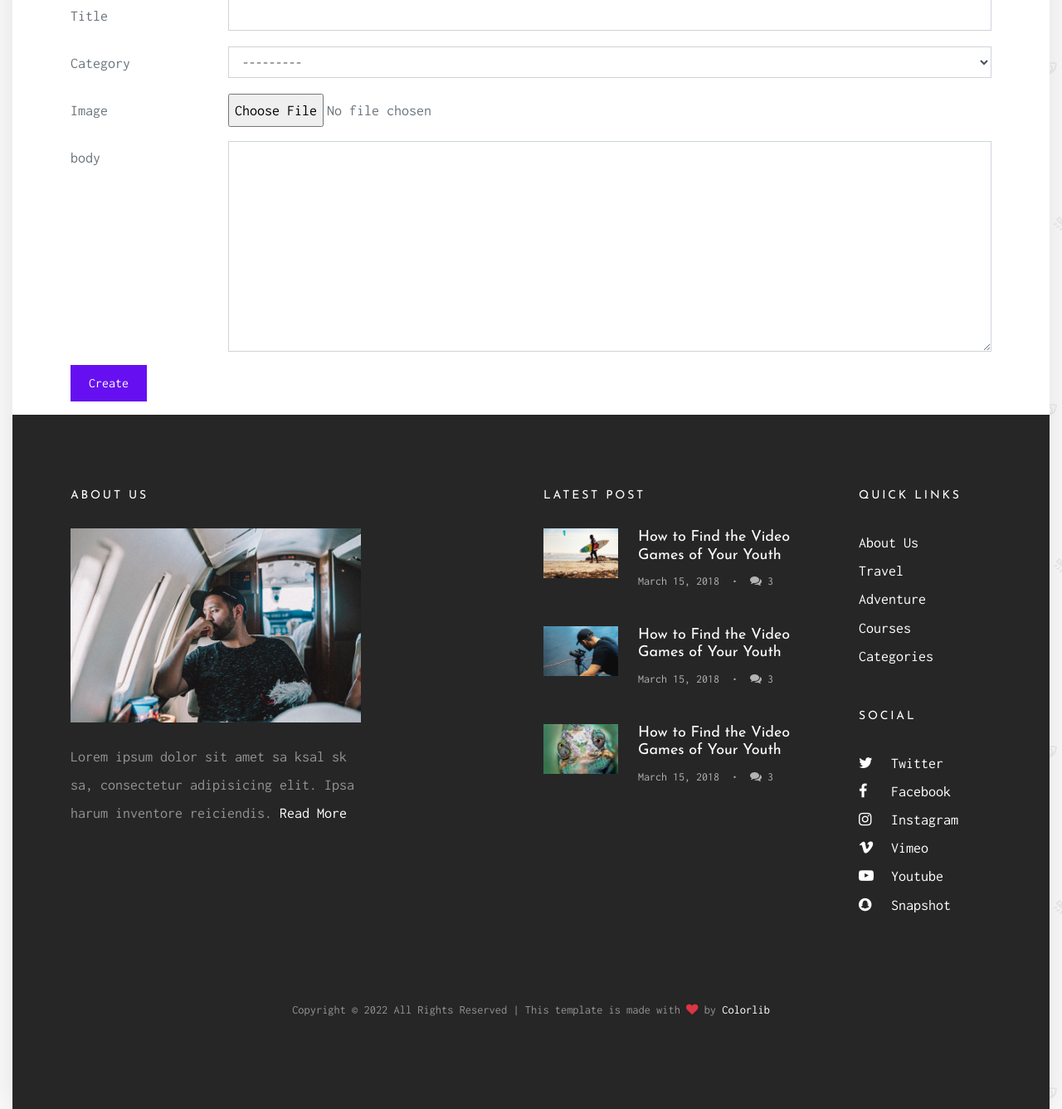
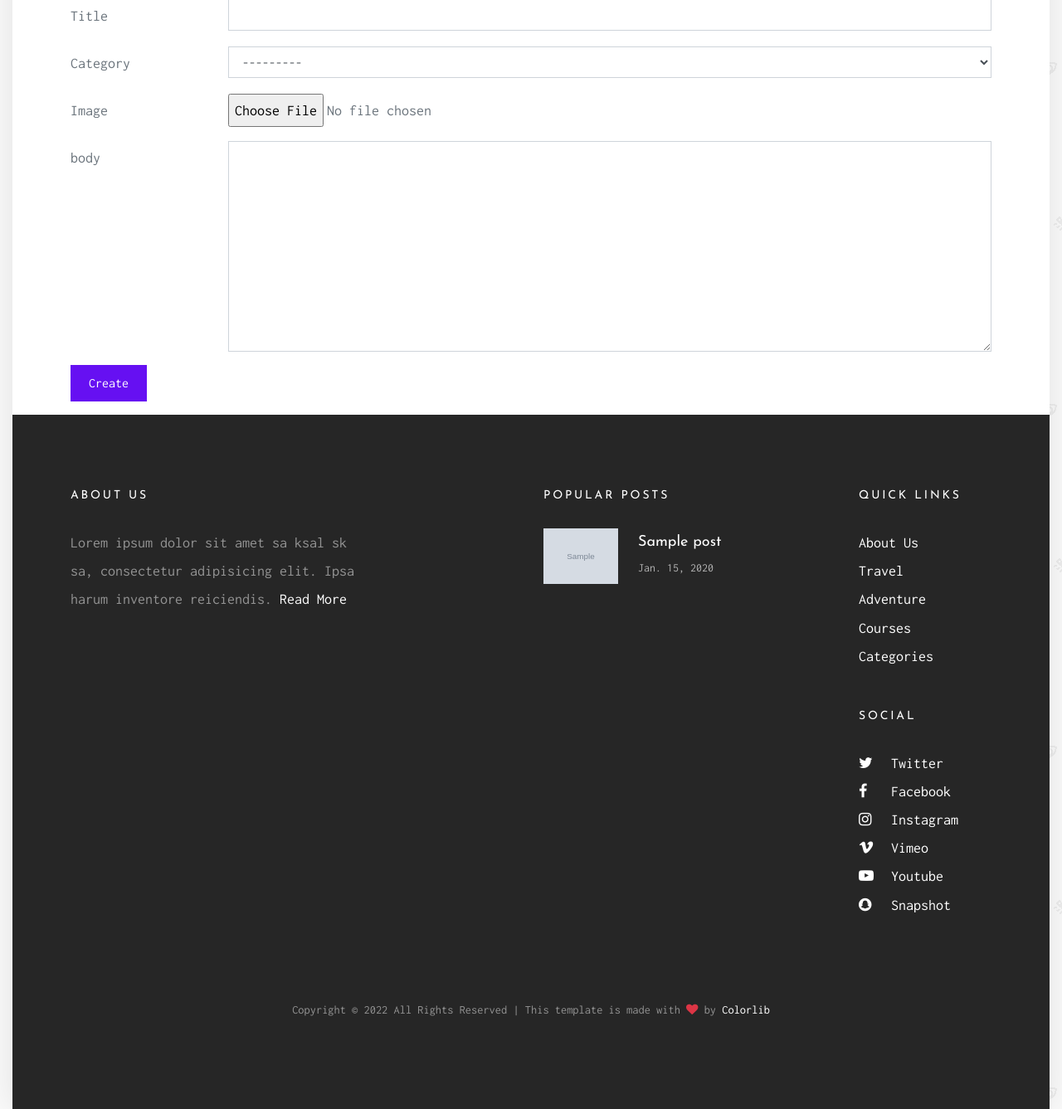
Before and after one commit to LanVu97/BlogWeb, a Django app: page /blog/create_blog/ in a window 1280 px wide. Shown: the part 405-1742 px from the top of the page at 83% size. Run offline with Django 3.2, Linux system fonts and the light colour scheme; tables that the repository leaves empty hold one stand-in row (values such as "Sample post"); grey boxes marked "Sample" are stand-in pictures; some libraries are stand-ins or nearby versions.

Commit message:
fix: edit popular post for footer

```diff
--- a/blogWeb/blogWeb/templates/snippet/footer.html
+++ b/blogWeb/blogWeb/templates/snippet/footer.html
@@ -4,7 +4,7 @@
         <div class="col-md-4">
           <h3>About Us</h3>
           <p class="mb-4">
-            <img src="images/img_1.jpg" alt="Image placeholder" class="img-fluid">
+
           </p>
 
           <p>Lorem ipsum dolor sit amet sa ksal sk sa, consectetur adipisicing elit. Ipsa harum inventore reiciendis. <a href="#">Read More</a></p>
@@ -12,45 +12,23 @@
         <div class="col-md-6 ml-auto">
           <div class="row">
             <div class="col-md-7">
-              <h3>Latest Post</h3>
+              <h3>Popular Posts</h3>
               <div class="post-entry-sidebar">
                 <ul>
+                  {% for post in popularPosts %}
                   <li>
                     <a href="">
-                      <img src="images/img_6.jpg" alt="Image placeholder" class="mr-4">
+                      <img src="{{post.image.url}}" alt="Image placeholder" class="mr-4">
                       <div class="text">
-                        <h4>How to Find the Video Games of Your Youth</h4>
+                        <h4>{{post.title}}</h4>
                         <div class="post-meta">
-                          <span class="mr-2">March 15, 2018 </span> &bullet;
-                          <span class="ml-2"><span class="fa fa-comments"></span> 3</span>
+                          <span class="mr-2">{{post.create_date}}</span>
+
                         </div>
                       </div>
                     </a>
                   </li>
-                  <li>
-                    <a href="">
-                      <img src="images/img_3.jpg" alt="Image placeholder" class="mr-4">
-                      <div class="text">
-                        <h4>How to Find the Video Games of Your Youth</h4>
-                        <div class="post-meta">
-                          <span class="mr-2">March 15, 2018 </span> &bullet;
-                          <span class="ml-2"><span class="fa fa-comments"></span> 3</span>
-                        </div>
-                      </div>
-                    </a>
-                  </li>
-                  <li>
-                    <a href="">
-                      <img src="images/img_4.jpg" alt="Image placeholder" class="mr-4">
-                      <div class="text">
-                        <h4>How to Find the Video Games of Your Youth</h4>
-                        <div class="post-meta">
-                          <span class="mr-2">March 15, 2018 </span> &bullet;
-                          <span class="ml-2"><span class="fa fa-comments"></span> 3</span>
-                        </div>
-                      </div>
-                    </a>
-                  </li>
+                  {% endfor %}
                 </ul>
               </div>
             </div>
```
